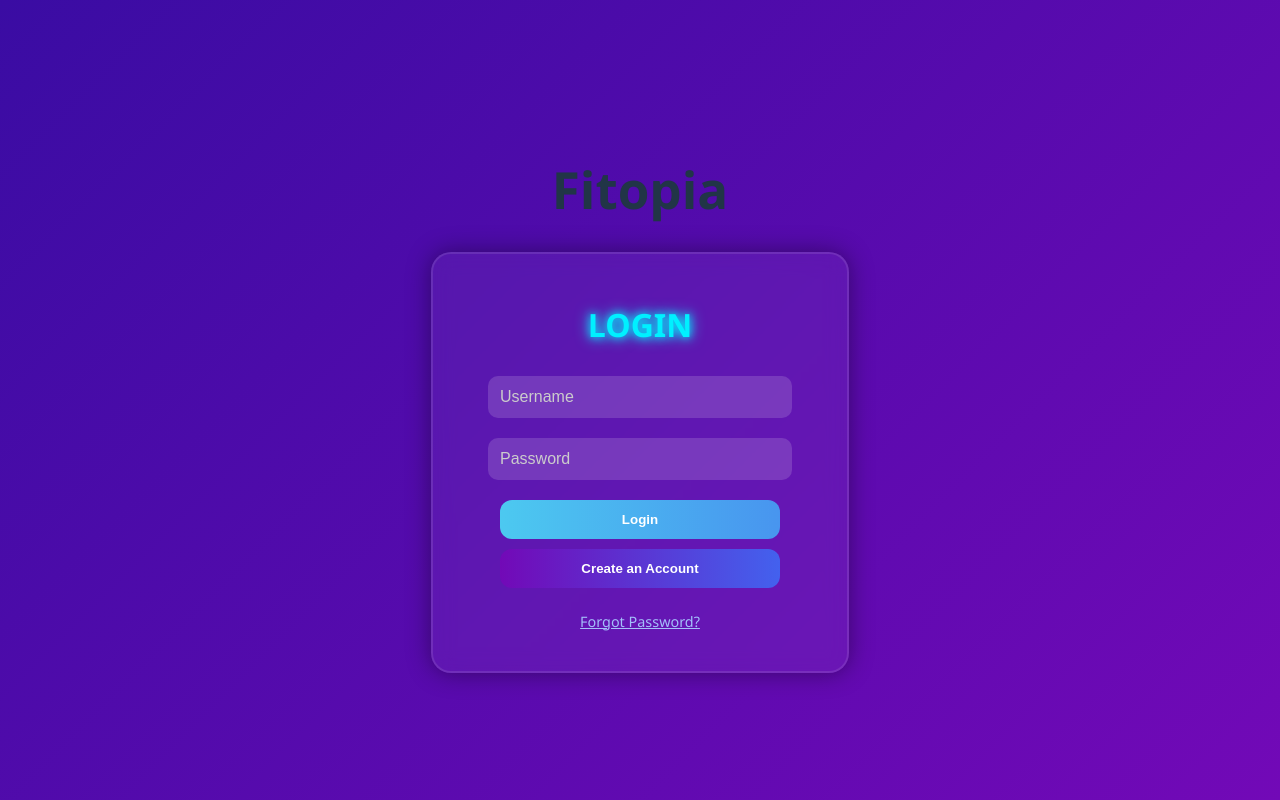
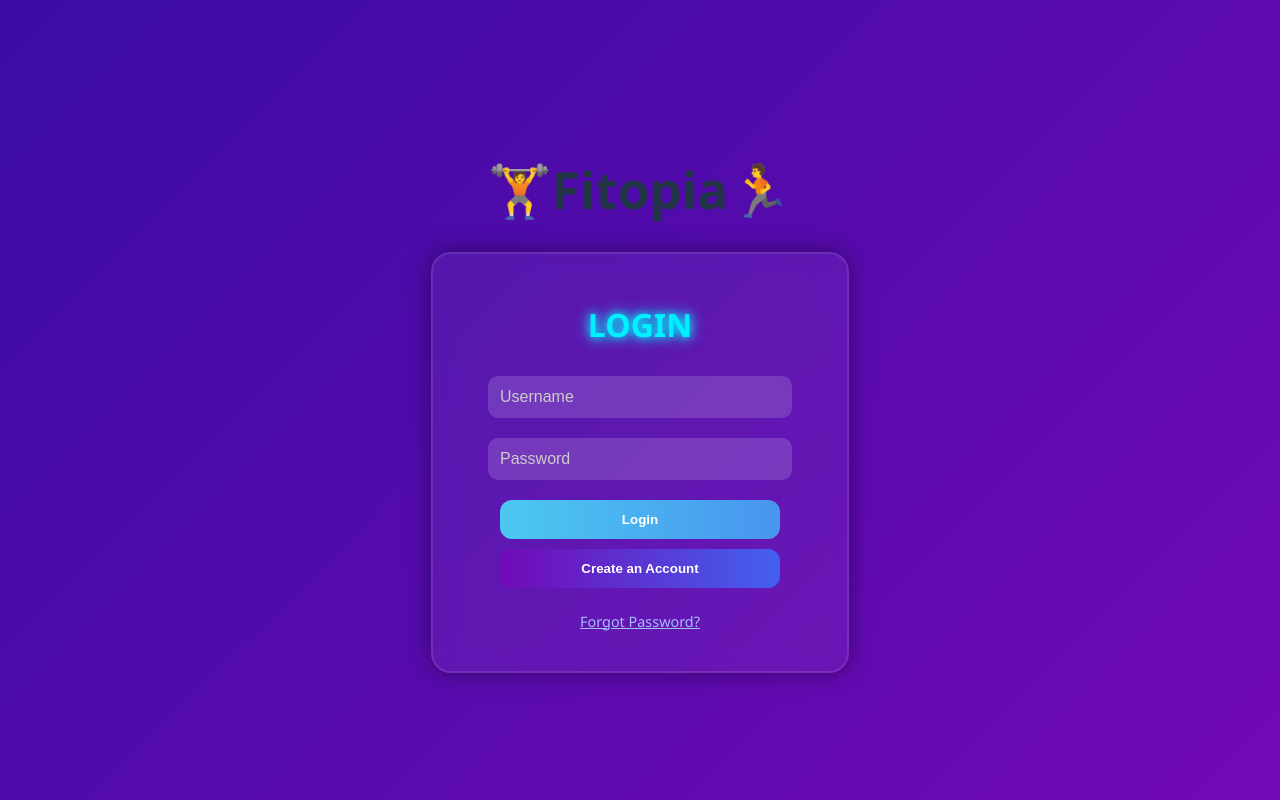
Before and after one commit to Edwinvilla72/Large-Project-Group-26, a React (Vite) app in the folder frontend/: page / in a window 1280 px wide. Built offline with nearby package versions, Linux system fonts and the light colour scheme.

Commit message:
small styling tweak

```diff
--- a/frontend/src/components/PageTitle.tsx
+++ b/frontend/src/components/PageTitle.tsx
@@ -6,7 +6,7 @@ function PageTitle() {
     return (
         <motion.div initial={{ y: -100, opacity: 0 }} animate={{y: 0, opacity: 1 }} exit={{ y: -100, opacity: 0 }} transition={{ duration: 0.4 }} >
 
-        <h1 id="title">Fitopia</h1>
+        <h1 id="title">🏋️Fitopia🏃</h1>
 
         </motion.div>
 
```
